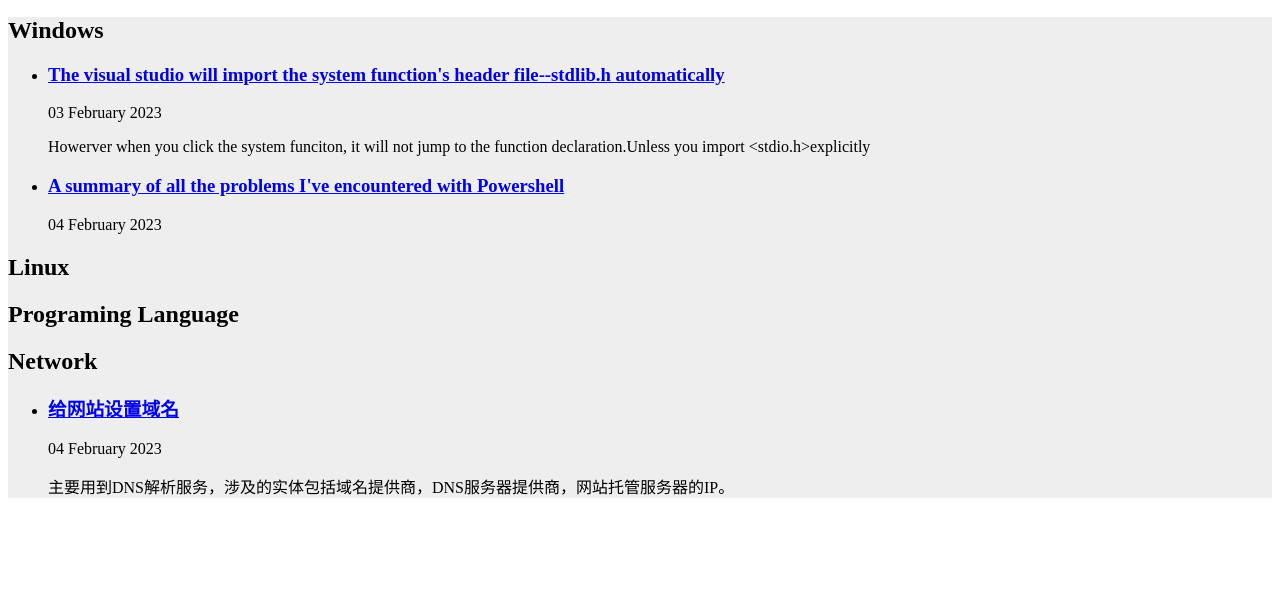
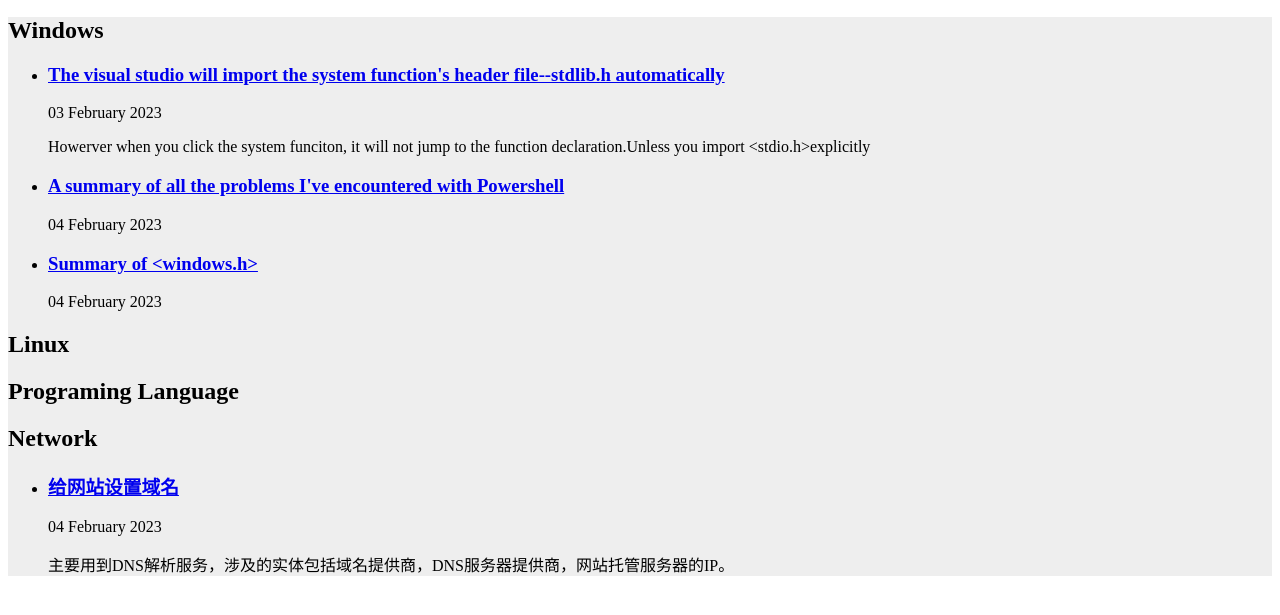
Before and after one commit to Disat/vhxnblog, a plain HTML site: page index.html in a window 1280 px wide. Shown: the part 101-716 px from the top of the page. Drawn offline with Linux system fonts and the light colour scheme.

Commit message:
update toc

```diff
--- a/index.html
+++ b/index.html
@@ -53,6 +53,12 @@
                     </a>
                     <p>04 February 2023</p>
                 </li>
+                <li>
+                    <a href="./windows/windowsHeader.html">
+                        <h3>Summary of &lt;windows.h&gt;</h3>
+                    </a>
+                    <p>04 February 2023</p>
+                </li>
             </ul>
         </div>
         <div class="sub_toc" id="linux">
```
Also changed, not shown: windows/windowsHeader.html (+4 -1 lines).
